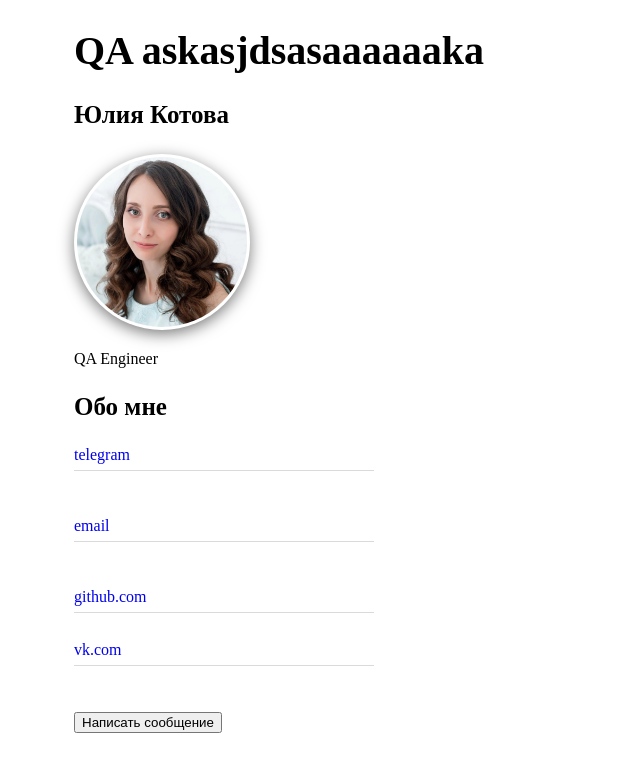
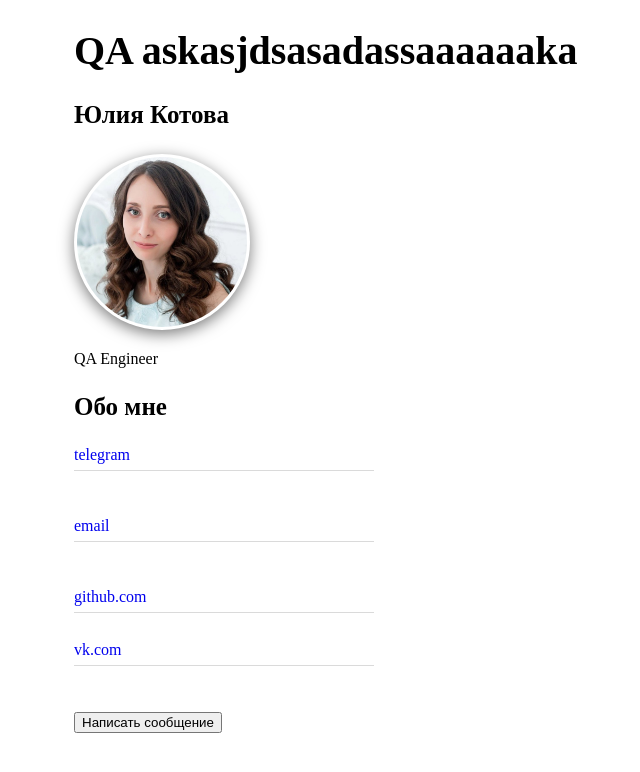
Before and after one commit to JuliaKotova-QA/cv, a plain HTML site: page index.html in a window 1280 px wide. Shown: the whole page, without its empty margins (46-686 px from the left). Drawn offline with Linux system fonts and the light colour scheme.

Commit message:
test12311

```diff
--- a/index.html
+++ b/index.html
@@ -7,7 +7,7 @@
 </head>
 
 <body class="container">
-		<h1>QA askasjdsasaaaaaaka</h1>
+		<h1>QA askasjdsasadassaaaaaaka</h1>
 		<h2>Юлия Котова</h2>
 
 		<div class="item">
```
